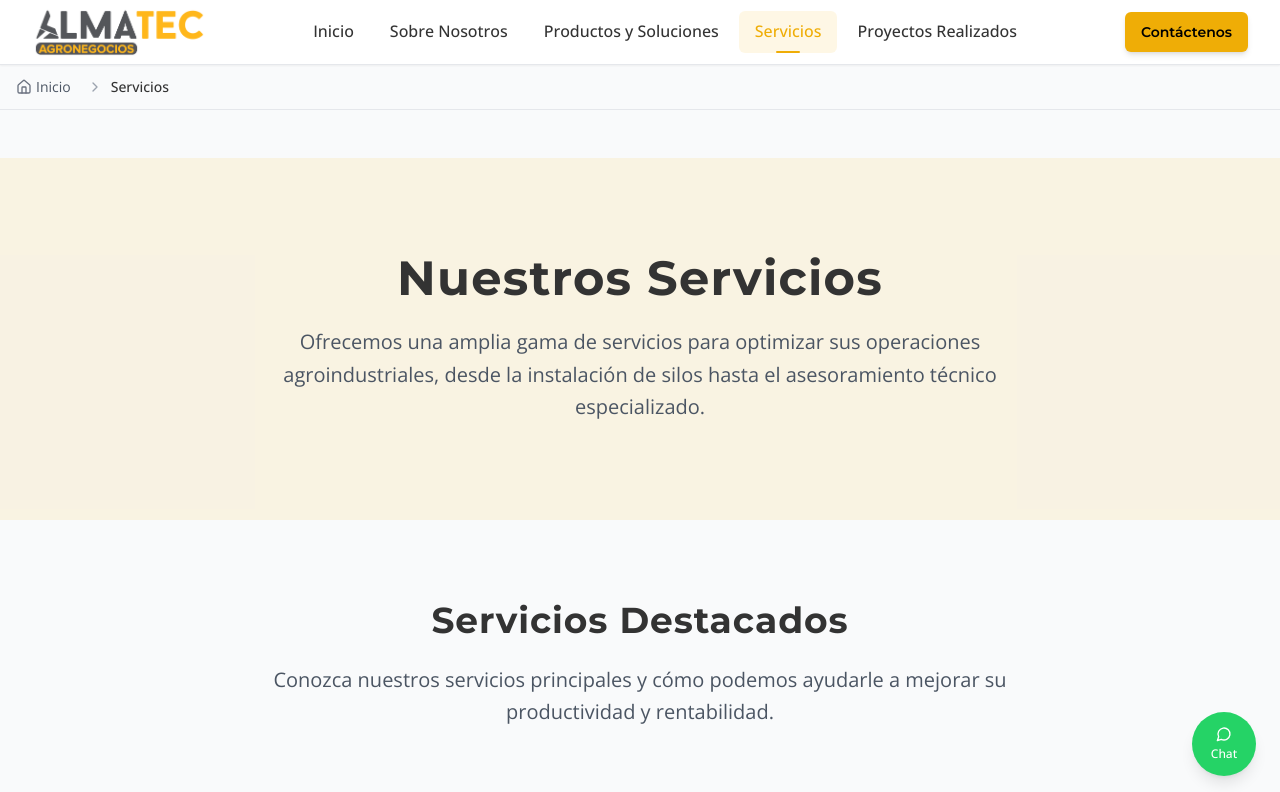
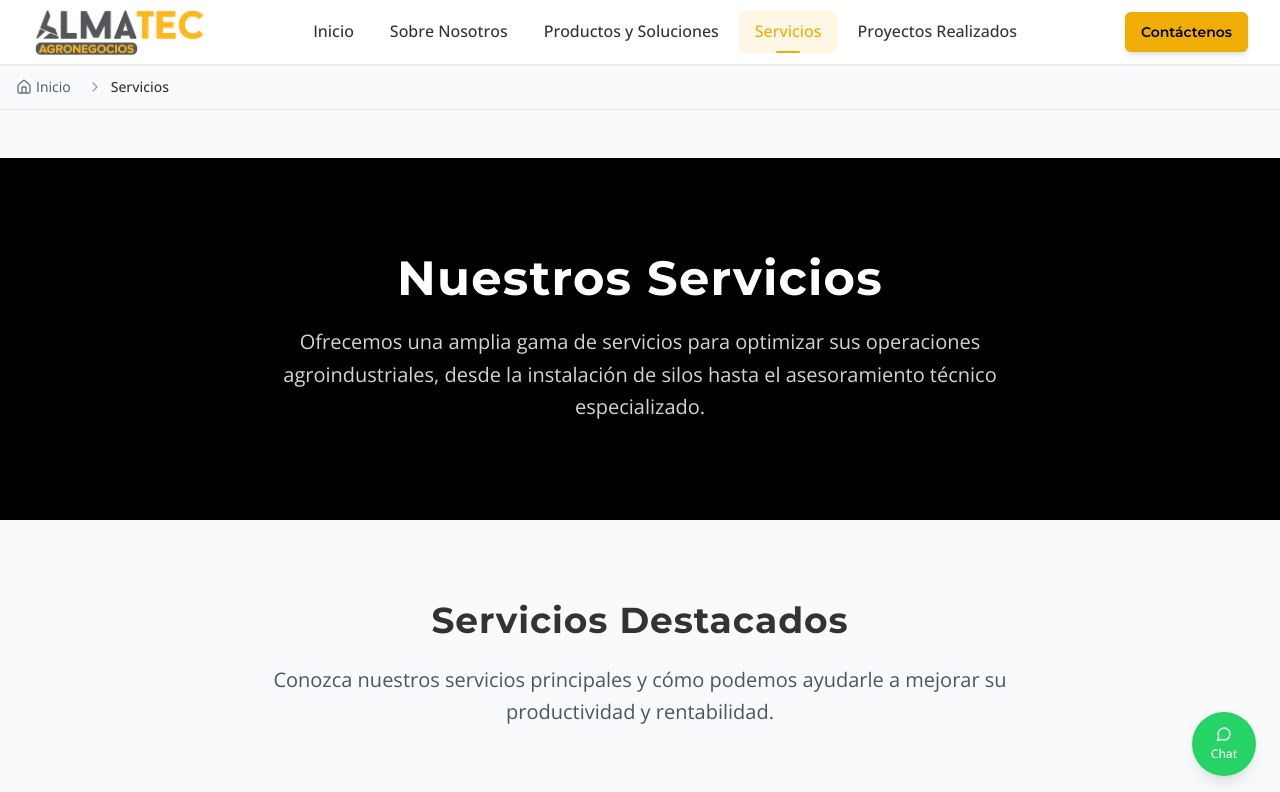
Before and after one commit to eliassousar/almatecsrl-sitio-web, a React (Vite) app: page /servicios in a window 1280 px wide. Shown: the top 792 px of the page. Built offline with nearby package versions, Linux system fonts and the light colour scheme.

Commit message:
Feat: Update "Nuestros Servicios" banner
- Changed the background color of the "Nuestros Servicios" banner to black and the text color to white in the Servicios section.
- The prompt also requested the size of the banner, but this was not specified.

```diff
--- a/src/pages/Servicios.tsx
+++ b/src/pages/Servicios.tsx
@@ -1,4 +1,3 @@
-
 import { Card, CardContent, CardDescription, CardHeader, CardTitle } from '@/components/ui/card';
 import { Badge } from '@/components/ui/badge';
 import { Button } from '@/components/ui/button';
@@ -80,12 +79,12 @@ const Servicios = () => {
   return (
     <div className="min-h-screen bg-gray-50 py-12">
       {/* Hero Section */}
-      <section className="bg-almatec-yellow/10 py-24">
+      <section className="bg-almatec-black py-24">
         <div className="container mx-auto px-4 sm:px-6 lg:px-8 text-center">
-          <h1 className="font-montserrat font-bold text-5xl text-almatec-dark-gray mb-6 tracking-wide">
+          <h1 className="font-montserrat font-bold text-5xl text-almatec-white mb-6 tracking-wide">
             Nuestros Servicios
           </h1>
-          <p className="font-open-sans text-xl text-gray-600 max-w-3xl mx-auto leading-relaxed">
+          <p className="font-open-sans text-xl text-gray-300 max-w-3xl mx-auto leading-relaxed">
             Ofrecemos una amplia gama de servicios para optimizar sus operaciones agroindustriales, desde la instalación de silos hasta el asesoramiento técnico especializado.
           </p>
         </div>
```
